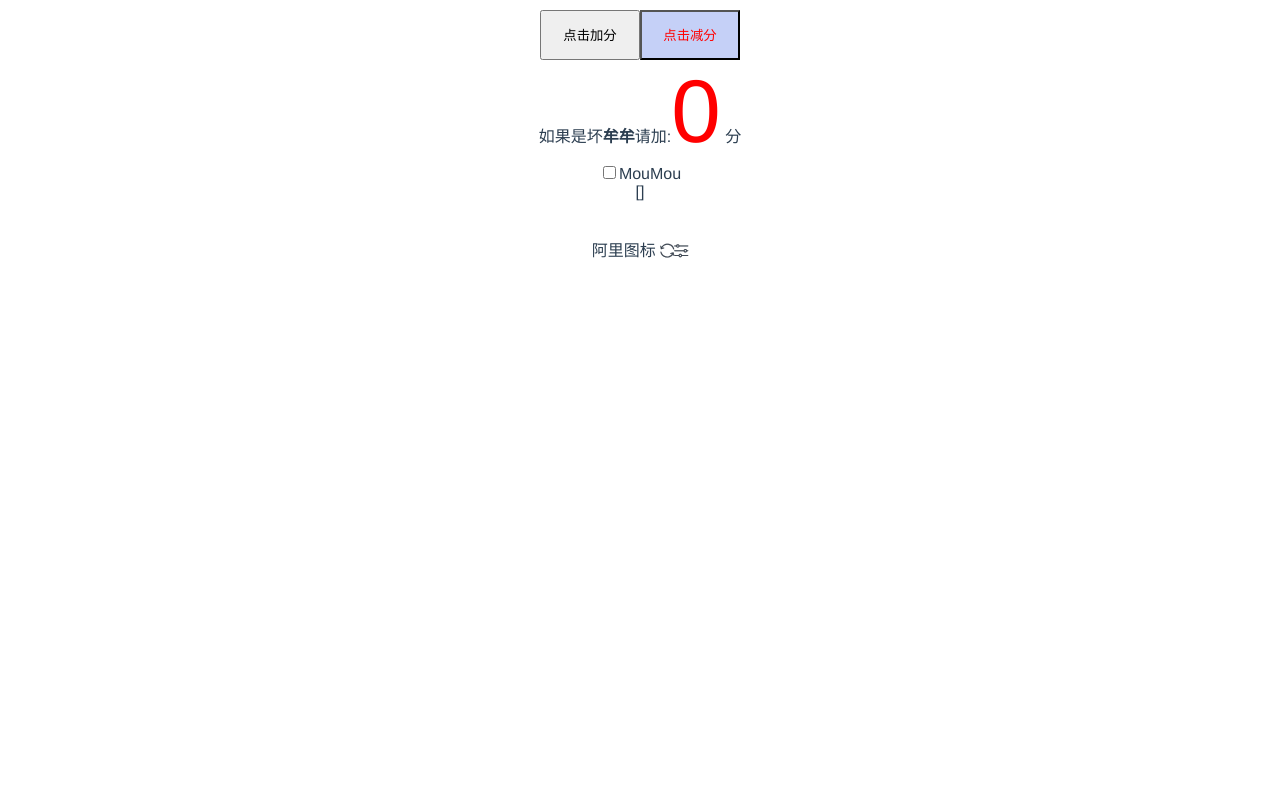
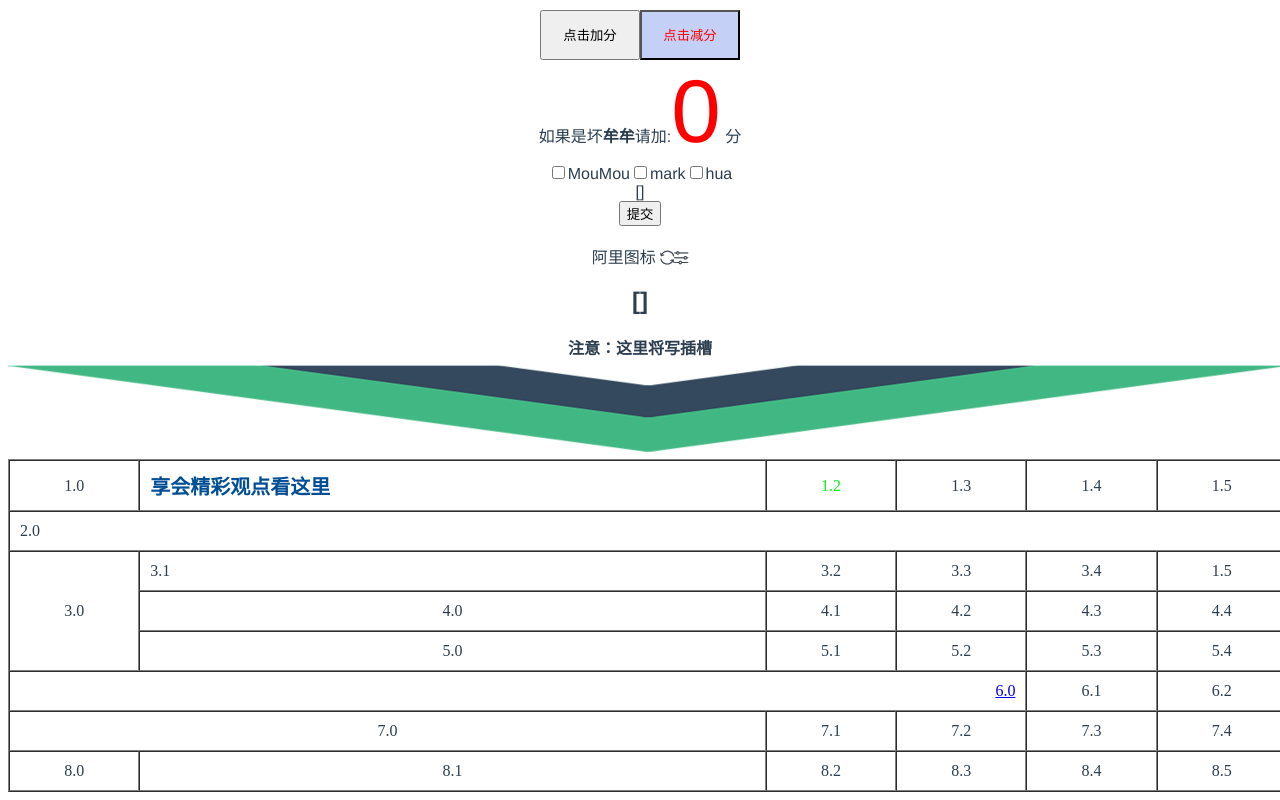
Before and after one commit to mmh007/practice-vue-project, a Vue app: page /#/hove in a window 1280 px wide. Shown: the part 1171-1971 px from the top of the page. Before the commit the page ends 1440 px from the top, so only its background shows below. Built offline with nearby package versions, Linux system fonts and the light colour scheme.

Commit message:
[v1.0.0]add:table:表格写法

```diff
--- /dev/null
+++ b/src/components/pages/components/hishove.vue
@@ -0,0 +1,23 @@
+<template>
+  <div class="hishove">
+    <h2>{{ this.prouect }}</h2>
+  </div>
+</template>
+
+<script>
+export default {
+  name:'hishove',
+  props: {
+    prouect: {
+      type: Array
+    }
+  },
+  data () {
+    return {}
+  }
+}
+</script>
+
+<style lang="less">
+
+</style>
--- a/src/components/pages/hove.vue
+++ b/src/components/pages/hove.vue
@@ -39,13 +39,99 @@
     <div>
       <input type="checkbox" id="moumou" value="MouMou" v-model="checkboxMM">
       <label for="moumou">MouMou</label>
+      <input type="checkbox" id="mark" value="mark" v-model.lazy="checkboxMM">
+      <label for="mark">mark</label>
+      <input type="checkbox" id="huahua" value="huahua" v-model.trim="checkboxMM">
+      <label for="huahua">hua</label>
       <div>{{ checkboxMM }}</div>
     </div>
+    <button type="button" @click="submit">提交</button>
     <br/>
     <br/>
     <div>阿里图标
       <i class="iconfont icon-reset">&#xe623;</i>
       <i class="iconfont" >&#xe73f;</i>
+    </div>
+    <!-- 子组件 -->
+    <his-hove :prouect="checkboxMM">1</his-hove>
+    <!-- 注意插槽滴使用 -->
+    <div>
+      <strong>注意：这里将写插槽</strong>
+      <slot></slot>
+    </div>
+
+    <div style="width: 1280px; margin: 0 auto; font-family: '微软雅黑';">
+      <table bgcolor="#fff" width="1280" border="0" cellpadding="0" cellspacing="0">
+        <tr>
+          <td>
+            <img src="../../assets/logo.png" style="display: block" width="1280" height="100px">
+          </td>
+        </tr>
+      </table>
+      <!-- 表格 -->
+      <table width="1280" bgcolor="#fff" border="1"  cellspacing="0" cellpadding="10">
+        <tr> <!-- tr代表行 -->
+          <td color="#ee3">1.0</td> <!-- tr代表列 -->
+          <td align="left">
+            <font style="color: #004e96; font-size: 20px; font-weight: bold;" face="微软雅黑" >享会精彩观点看这里</font>
+          </td>
+          <td style="color:#00f316">1.2</td>
+          <td>1.3</td>
+          <td>1.4</td>
+          <td>1.5</td>
+        </tr>
+        <tr>
+          <td align="left" colspan="6">2.0</td> <!-- 合并行删除后6行 -->
+        </tr>
+        <tr>
+          <td rowspan="3">3.0</td> <!-- 合并列删除后2行 -->
+          <td align="left">3.1</td>
+          <td>3.2</td>
+          <td>3.3</td>
+          <td>3.4</td>
+          <td>1.5</td>
+        </tr>
+        <tr>
+          <td>4.0</td>
+          <td>4.1</td>
+          <td>4.2</td>
+          <td>4.3</td>
+          <td>4.4</td>
+        </tr>
+        <tr>
+          <td>5.0</td>
+          <td>5.1</td>
+          <td>5.2</td>
+          <td>5.3</td>
+          <td>5.4</td>
+        </tr>
+        <tr>
+          <td style="text-align: right " colspan="4">
+            <a href="javascript:;">6.0</a>
+          </td>
+          <td>6.1</td>
+          <td>6.2</td>
+          <!-- <td>6.3</td>
+          <td>6.4</td>
+          <td>6.5</td> -->
+        </tr>
+        <tr>
+          <td colspan="2">7.0</td>
+          <td>7.1</td>
+          <td>7.2</td>
+          <td>7.3</td>
+          <td>7.4</td>
+          <!-- <td>7.5</td> -->
+        </tr>
+        <tr>
+          <td>8.0</td>
+          <td>8.1</td>
+          <td>8.2</td>
+          <td>8.3</td>
+          <td>8.4</td>
+          <td>8.5</td>
+        </tr>
+      </table>
     </div>
 
 
@@ -53,8 +139,17 @@
 </template>
 
 <script>
+  import hisHove from './components/hishove'
 export default {
   name: 'hove',
+  // prop: {
+  //   prouect: {
+  //     type: Array
+  //   }
+  // },
+  components: {
+    hisHove
+  },
   data () {
     return {
       prouect: [
@@ -85,6 +180,10 @@ export default {
     },
     click2() {
       console.log('click....2')
+    },
+    submit() {
+      this.checkboxMM
+      console.log(this.checkboxMM)
     }
   }
 }
```
